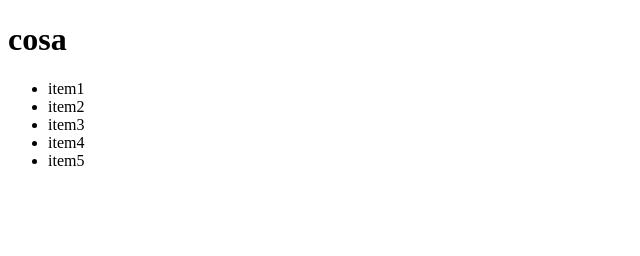
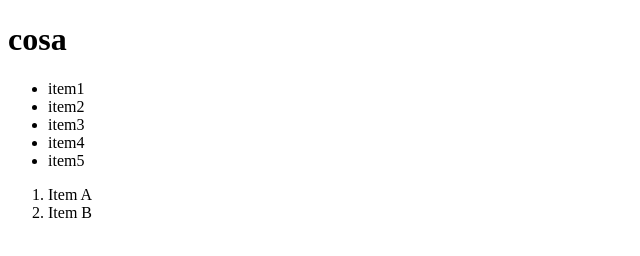
Before and after one commit to ovmanu/CursoGit, a plain HTML site: page index.html in a window 1280 px wide. Shown: the whole page, without its empty margins (0-640 px from the left). Drawn offline with Linux system fonts and the light colour scheme.

Commit message:
v0.0.5 ramaA con ul

```diff
--- a/index.html
+++ b/index.html
@@ -15,7 +15,10 @@
         <li>item3</li>
         <li>item4</li>
         <li>item5</li>
-
     </ul>
+    <ol>
+        <li>Item A</li>
+        <li>Item B</li>
+    </ol>
 </body>
 </html>
```
